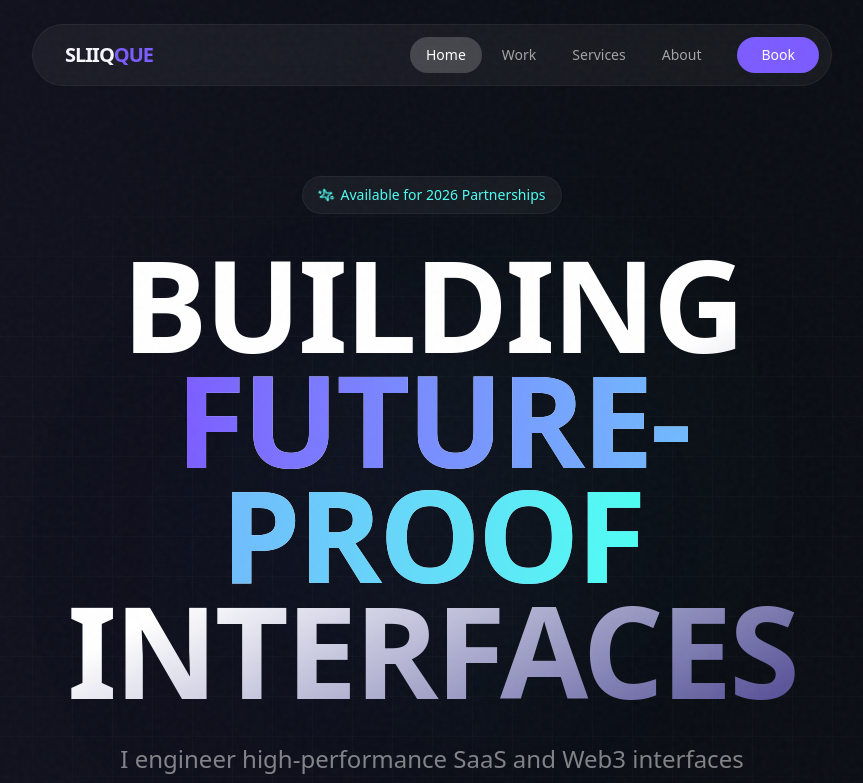
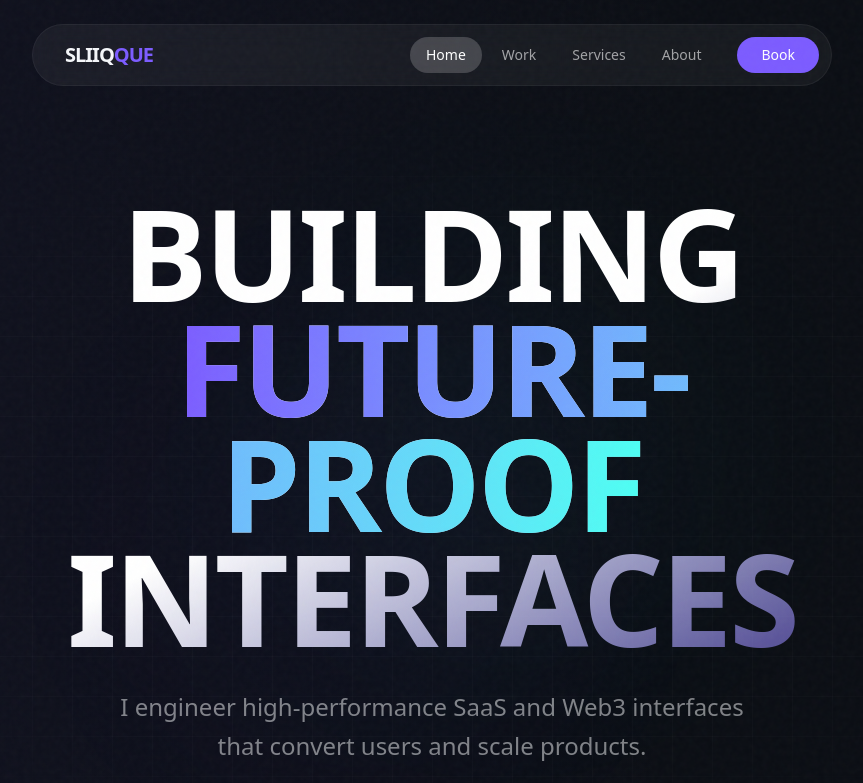
Before and after one commit to sliiqque/brand-portfolio, a Next.js app: page / in a window 1280 px wide. Shown: the top 783 px of the page, without its empty margins (208-1071 px from the left). Built offline with nearby package versions, Linux system fonts and the light colour scheme.

Commit message:
refactor(Hero): remove partnership badge from hero section
Removes the animated "Available for 2026 Partnerships" badge to simplify the hero section and focus user attention on the main headline.

```diff
--- a/src/components/sections/Hero.tsx
+++ b/src/components/sections/Hero.tsx
@@ -22,16 +22,6 @@
             animate={{ opacity: 1, y: 0 }}
             transition={{ duration: 0.8, ease: [0.16, 1, 0.3, 1] }}
           >
-            <motion.div
-              initial={{ scale: 0.9, opacity: 0 }}
-              animate={{ scale: 1, opacity: 1 }}
-              transition={{ delay: 0.2, duration: 0.5 }}
-              className="inline-flex items-center space-x-2 px-4 py-2 rounded-full border border-white/5 bg-white/5 backdrop-blur-md text-accent-cyan text-sm font-medium mb-8"
-            >
-              <Sparkles size={14} className="animate-spin-slow" />
-              <span>Available for 2026 Partnerships</span>
-            </motion.div>
-
             <h1 className="text-6xl md:text-8xl lg:text-9xl font-bold tracking-tight mb-8 leading-[0.9] text-gradient">
               BUILDING <br />
               <span className="text-gradient-accent">FUTURE-PROOF</span> <br />
```
